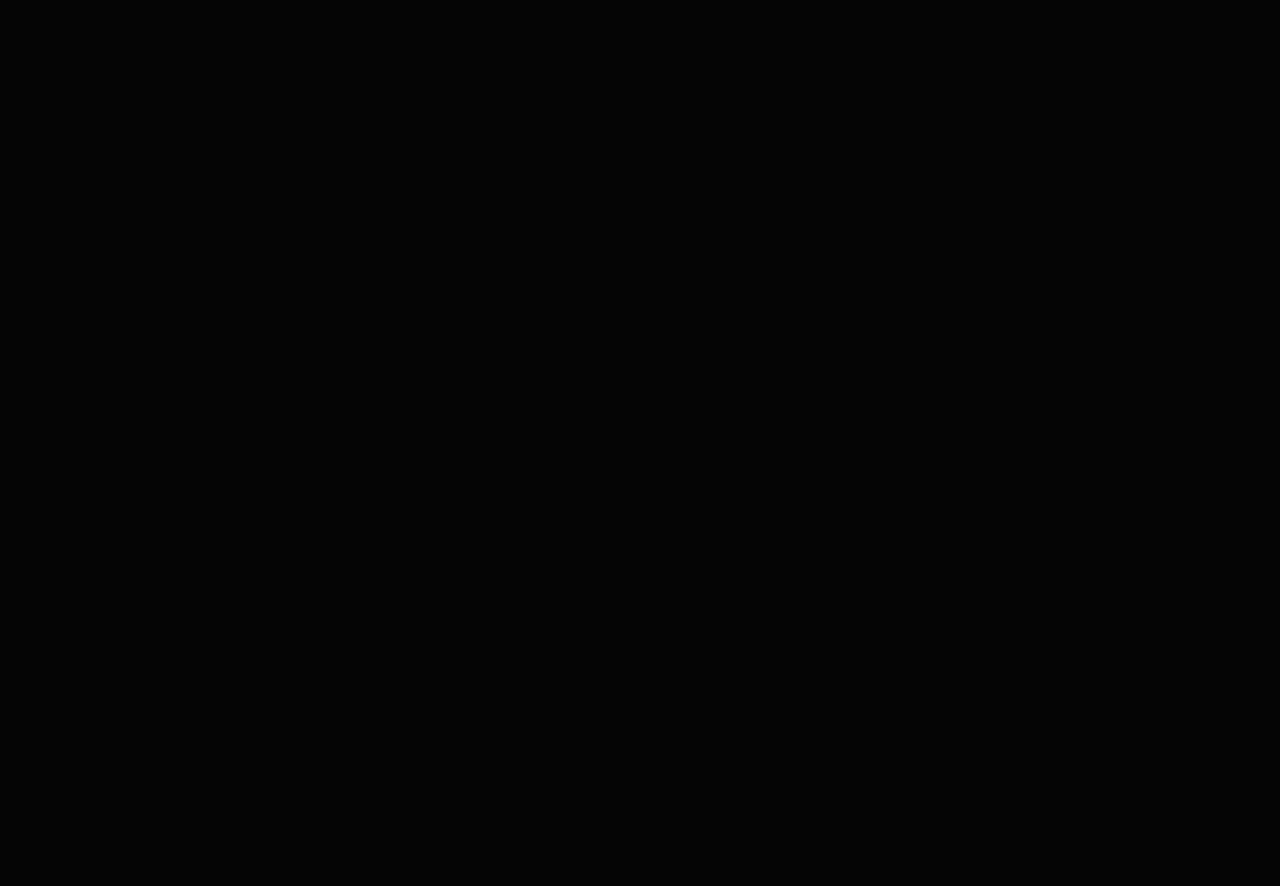
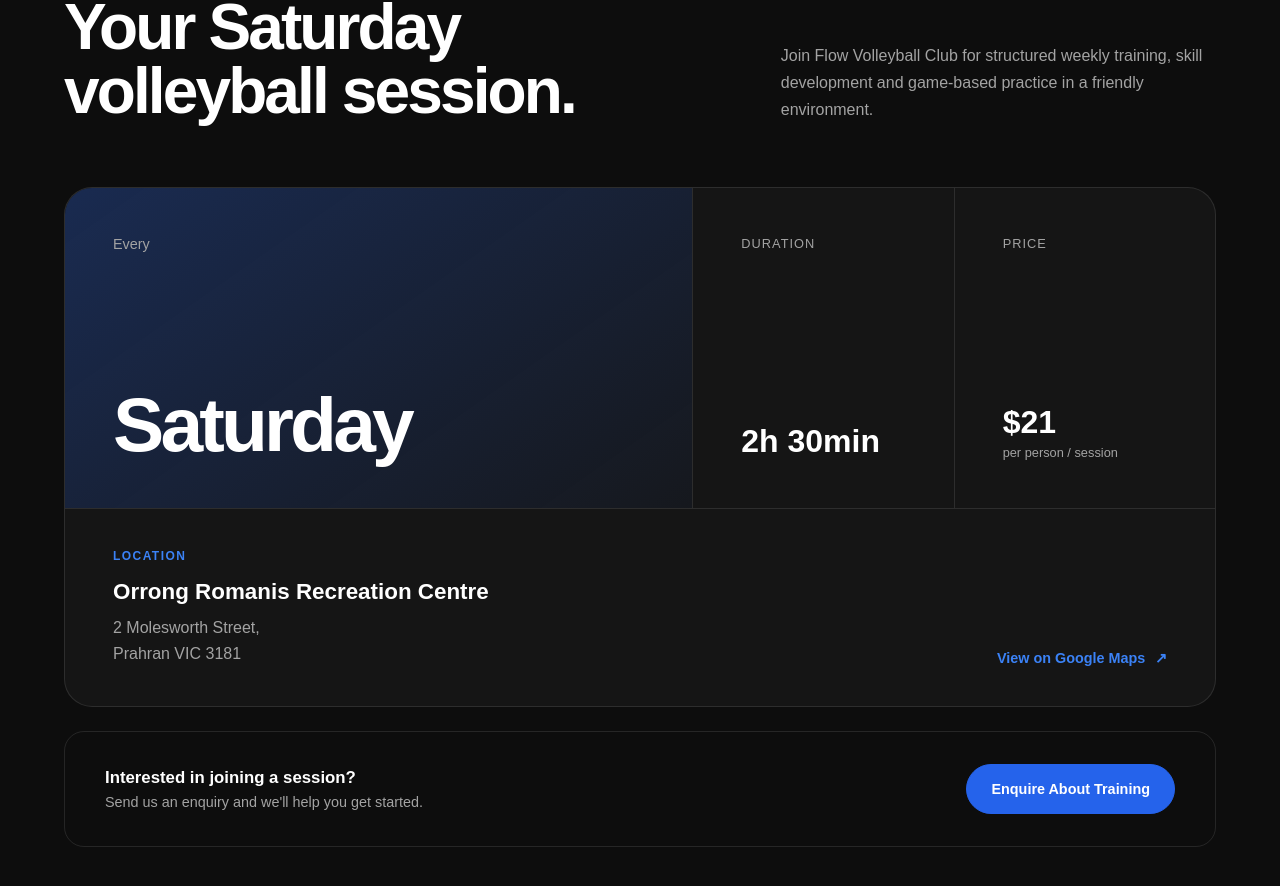
Before and after one commit to Jaydenlaoyx/flow-volleyball-club, a Next.js app: page / in a window 1280 px wide. Shown: the part 3172-4058 px from the top of the page. Before the commit the page ends 3016 px from the top, so only its background shows below. Built offline with nearby package versions, Linux system fonts and the light colour scheme.

Commit message:
feat: add weekly training schedule section

```diff
--- a/app/globals.css
+++ b/app/globals.css
@@ -408,6 +408,172 @@ body {
   line-height: 1.7;
 }
 
+/* =========================
+   TRAINING
+========================= */
+
+.training {
+  background: var(--surface);
+}
+
+.training-header {
+  display: grid;
+  grid-template-columns: 1.2fr 0.8fr;
+  gap: 4rem;
+  align-items: end;
+  margin-bottom: 4rem;
+}
+
+.training-header h2 {
+  font-size: clamp(2.5rem, 5vw, 4.5rem);
+  line-height: 1;
+  letter-spacing: -0.045em;
+}
+
+.training-header > p {
+  color: var(--text-secondary);
+  line-height: 1.7;
+}
+
+.training-card {
+  overflow: hidden;
+  border: 1px solid var(--border);
+  border-radius: 28px;
+  background: var(--surface-light);
+}
+
+.training-main {
+  display: grid;
+  grid-template-columns: 1.2fr 1fr;
+  min-height: 320px;
+}
+
+.training-day {
+  padding: 3rem;
+  display: flex;
+  flex-direction: column;
+  justify-content: space-between;
+  background:
+    linear-gradient(
+      145deg,
+      rgba(37, 99, 235, 0.28),
+      rgba(37, 99, 235, 0.04)
+    ),
+    var(--surface-light);
+}
+
+.training-day span {
+  color: var(--text-secondary);
+  font-size: 0.9rem;
+}
+
+.training-day strong {
+  font-size: clamp(3rem, 6vw, 5.5rem);
+  line-height: 0.95;
+  letter-spacing: -0.05em;
+}
+
+.training-details {
+  display: grid;
+  grid-template-columns: repeat(2, 1fr);
+}
+
+.training-detail {
+  padding: 3rem;
+  display: flex;
+  flex-direction: column;
+  justify-content: flex-end;
+  border-left: 1px solid var(--border);
+}
+
+.training-detail span {
+  margin-bottom: auto;
+  color: var(--text-secondary);
+  font-size: 0.8rem;
+  letter-spacing: 0.08em;
+  text-transform: uppercase;
+}
+
+.training-detail strong {
+  margin-top: 3rem;
+  font-size: 2rem;
+}
+
+.training-detail small {
+  margin-top: 0.3rem;
+  color: var(--text-secondary);
+  font-size: 0.8rem;
+}
+
+.training-location {
+  padding: 2.5rem 3rem;
+  display: flex;
+  align-items: flex-end;
+  justify-content: space-between;
+  gap: 2rem;
+  border-top: 1px solid var(--border);
+}
+
+.training-location-label {
+  display: block;
+  margin-bottom: 1rem;
+  color: var(--blue-light);
+  font-size: 0.75rem;
+  font-weight: 700;
+  letter-spacing: 0.12em;
+  text-transform: uppercase;
+}
+
+.training-location h3 {
+  margin-bottom: 0.6rem;
+  font-size: 1.4rem;
+}
+
+.training-location p {
+  color: var(--text-secondary);
+  line-height: 1.6;
+}
+
+.location-link {
+  display: inline-flex;
+  align-items: center;
+  gap: 0.6rem;
+  white-space: nowrap;
+  color: var(--blue-light);
+  font-size: 0.9rem;
+  font-weight: 700;
+  transition:
+    color 0.2s ease,
+    gap 0.2s ease;
+}
+
+.location-link:hover {
+  color: var(--text-primary);
+  gap: 0.9rem;
+}
+
+.training-cta {
+  margin-top: 1.5rem;
+  padding: 2rem 2.5rem;
+  display: flex;
+  align-items: center;
+  justify-content: space-between;
+  gap: 2rem;
+  border: 1px solid var(--border);
+  border-radius: 20px;
+}
+
+.training-cta p {
+  margin-bottom: 0.3rem;
+  font-size: 1.05rem;
+  font-weight: 700;
+}
+
+.training-cta span {
+  color: var(--text-secondary);
+  font-size: 0.9rem;
+}
+
 @media (max-width: 768px) {
   .navbar-inner {
     min-height: 70px;
@@ -489,4 +655,63 @@ body {
   .benefit-card:hover {
     padding-left: 0;
   }
+
+  .training-header {
+    grid-template-columns: 1fr;
+    gap: 1.5rem;
+    margin-bottom: 3rem;
+  }
+
+  .training-main {
+    grid-template-columns: 1fr;
+  }
+
+  .training-day {
+    min-height: 260px;
+    padding: 2rem;
+  }
+
+  .training-details {
+    border-top: 1px solid var(--border);
+  }
+
+  .training-detail {
+    min-height: 190px;
+    padding: 2rem;
+  }
+
+  .training-detail:first-child {
+    border-left: none;
+  }
+
+  .training-detail strong {
+    margin-top: 2rem;
+    font-size: 1.6rem;
+  }
+
+  .training-location {
+    padding: 2rem;
+    align-items: flex-start;
+    flex-direction: column;
+  }
+
+  .training-cta {
+    padding: 2rem;
+    align-items: stretch;
+    flex-direction: column;
+  }
 }
+
+@media (max-width: 480px) {
+  .training-details {
+    grid-template-columns: 1fr;
+  }
+
+  .training-detail {
+    border-left: none;
+  }
+
+  .training-detail + .training-detail {
+    border-top: 1px solid var(--border);
+  }
+}
--- a/app/page.tsx
+++ b/app/page.tsx
@@ -2,6 +2,7 @@ import About from "@/components/About";
 import Benefits from "@/components/Benefits";
 import Hero from "@/components/Hero";
 import Navbar from "@/components/Navbar";
+import Training from "@/components/Training";
 
 export default function Home() {
   return (
@@ -10,6 +11,7 @@ export default function Home() {
       <Hero />
       <About />
       <Benefits />
+      <Training />
     </main>
   );
 }
--- /dev/null
+++ b/components/Training.tsx
@@ -0,0 +1,83 @@
+export default function Training() {
+  return (
+    <section className="section training" id="training">
+      <div className="container">
+        <div className="training-header">
+          <div>
+            <p className="section-eyebrow">Weekly Training</p>
+
+            <h2>
+              Your Saturday
+              <br />
+              volleyball session.
+            </h2>
+          </div>
+
+          <p>
+            Join Flow Volleyball Club for structured weekly training, skill
+            development and game-based practice in a friendly environment.
+          </p>
+        </div>
+
+        <div className="training-card">
+          <div className="training-main">
+            <div className="training-day">
+              <span>Every</span>
+              <strong>Saturday</strong>
+            </div>
+
+            <div className="training-details">
+              <div className="training-detail">
+                <span>Duration</span>
+                <strong>2h 30min</strong>
+              </div>
+
+              <div className="training-detail">
+                <span>Price</span>
+                <strong>$21</strong>
+                <small>per person / session</small>
+              </div>
+            </div>
+          </div>
+
+          <div className="training-location">
+            <div>
+              <span className="training-location-label">Location</span>
+
+              <h3>Orrong Romanis Recreation Centre</h3>
+
+              <p>
+                2 Molesworth Street,
+                <br />
+                Prahran VIC 3181
+              </p>
+            </div>
+
+            <a
+              href="https://www.google.com/maps/search/?api=1&query=Orrong+Romanis+Recreation+Centre"
+              target="_blank"
+              rel="noopener noreferrer"
+              className="location-link"
+            >
+              View on Google Maps
+              <span aria-hidden="true">↗</span>
+            </a>
+          </div>
+        </div>
+
+        <div className="training-cta">
+          <div>
+            <p>Interested in joining a session?</p>
+            <span>
+              Send us an enquiry and we&apos;ll help you get started.
+            </span>
+          </div>
+
+          <a href="#contact" className="button button-primary">
+            Enquire About Training
+          </a>
+        </div>
+      </div>
+    </section>
+  );
+}
```
